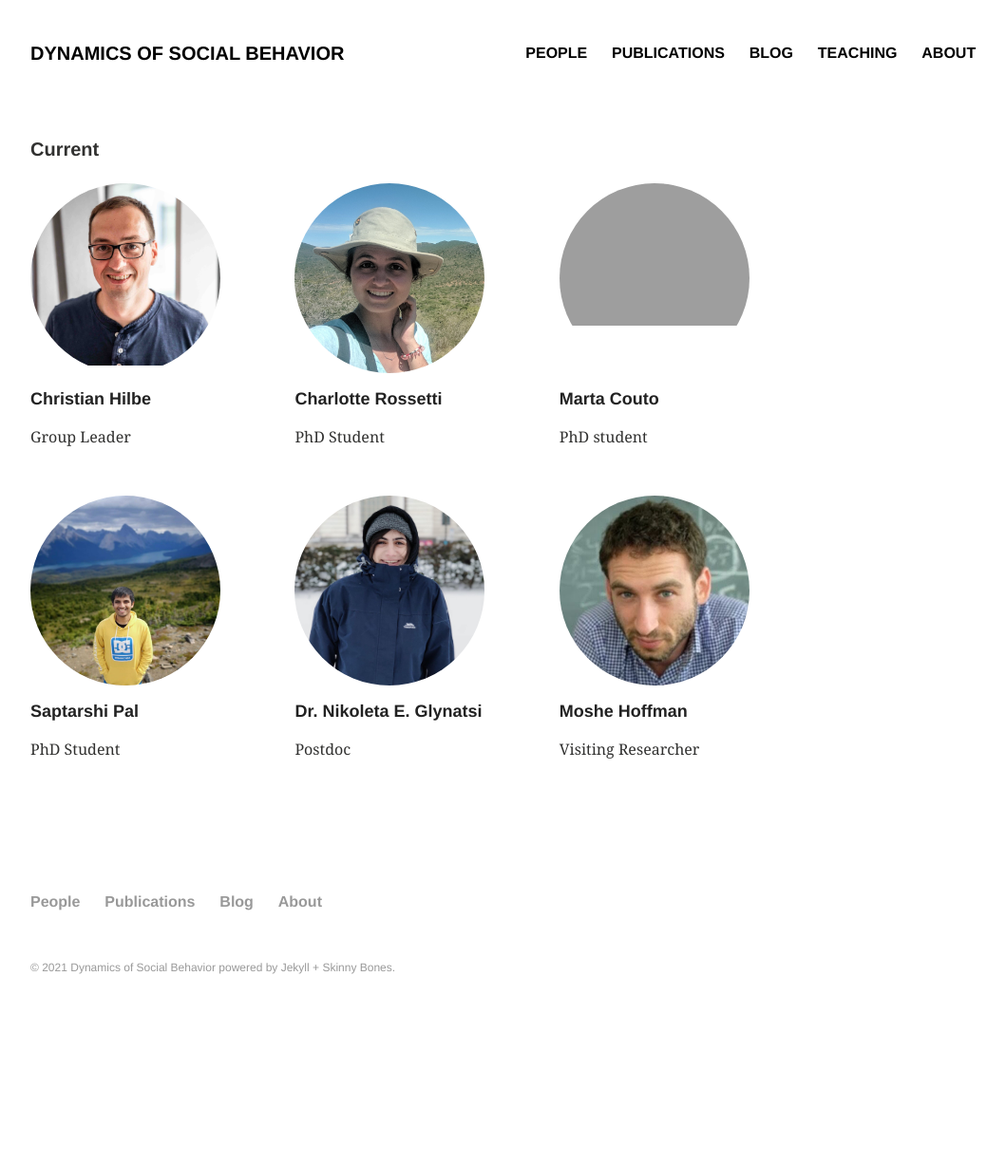
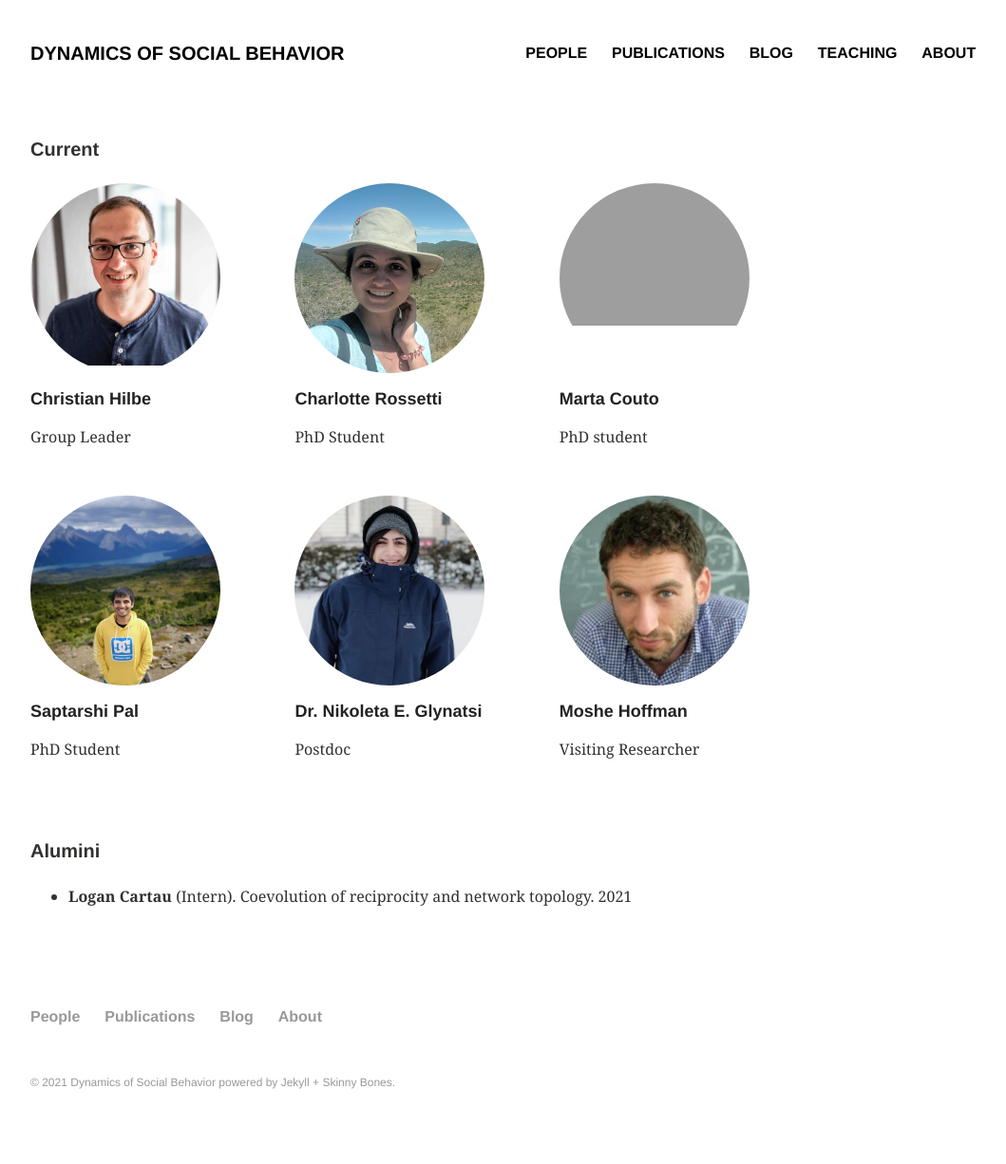
Before and after one commit to DYNOSOBs/social-behaviour, a Jekyll site: the page built from people/index.md, in a window 1280 px wide. Shown: the whole page at 95% size, without its empty margins (64-1123 px from the left). Built offline with Jekyll 4.4.1, drawn with Linux system fonts in a browser that asks for light colours; before the commit the page ends 1105 px from its top, so only the background shows below that.

Commit message:
add alumini

```diff
--- a/css/main.scss
+++ b/css/main.scss
@@ -86,3 +86,10 @@ br {
 .roundrect {
    border-radius: 15px;
    }
+
+
+#alumini {
+   float:left;
+   width:100%;
+   clear:both;
+}
--- a/people/index.md
+++ b/people/index.md
@@ -14,3 +14,10 @@ image:
   {% include people-grib.html %}
 {% endfor %}
 </div><!-- /.tiles -->
+
+<div id="alumini">
+<h5>Alumini</h5>
+<ul>
+  <li> <b> Logan Cartau </b> (Intern). Coevolution of reciprocity and network topology. 2021</li>
+</ul>
+</div>
```
